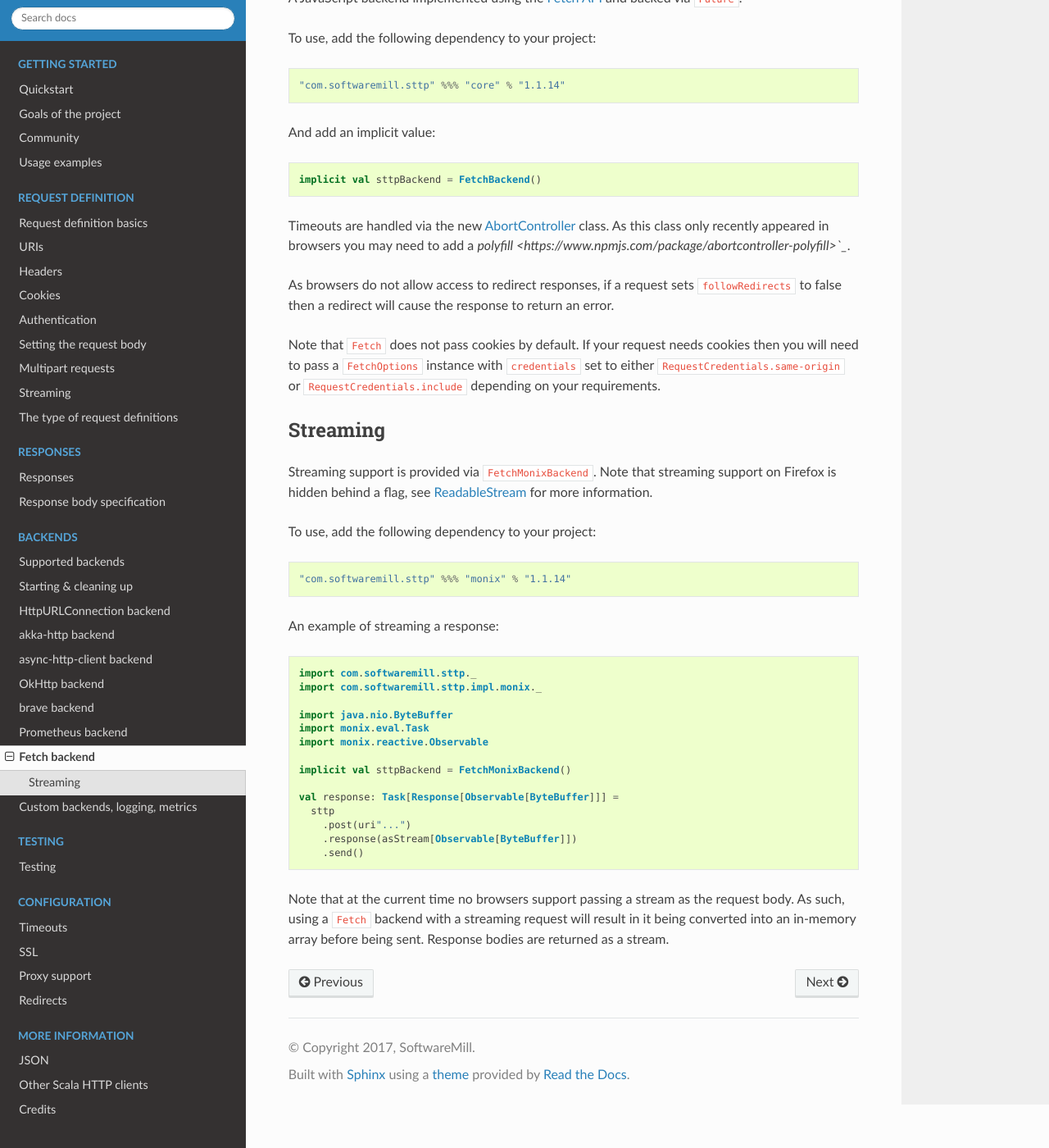
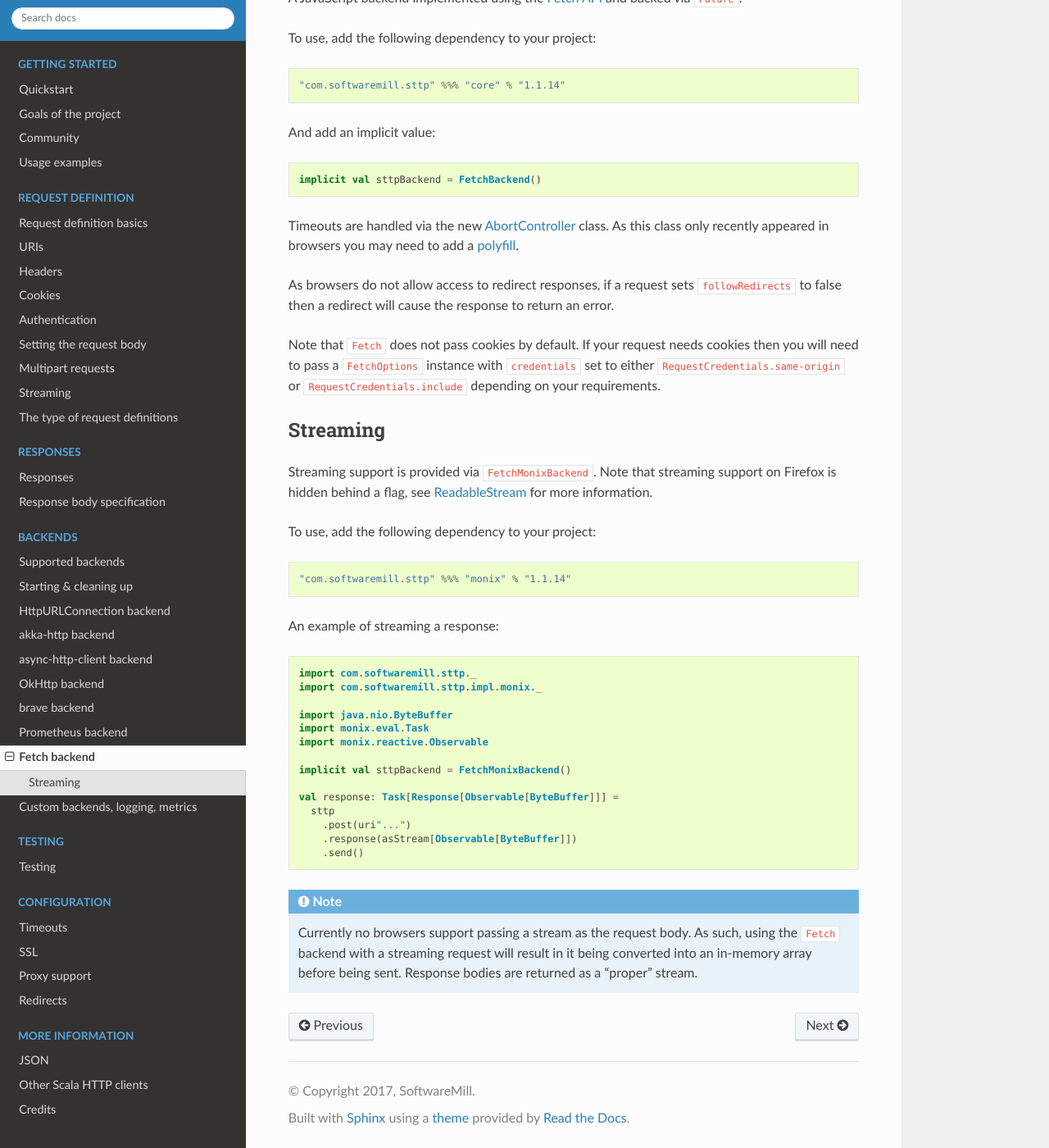
Before and after one commit to softwaremill/sttp, a Sphinx documentation site: the page built from docs/backends/javascript/fetch.rst, in a window 1280 px wide and 1400 px high, scrolled down 174 px. Shown: the whole window at 82% size. Built offline with Sphinx 7.4.7 and the Read the Docs theme 2.0.0, drawn with Linux system fonts in a browser that asks for light colours.

Commit message:
Doc adjustments

```diff
--- a/docs/backends/javascript/fetch.rst
+++ b/docs/backends/javascript/fetch.rst
@@ -11,7 +11,7 @@ And add an implicit value::
 
   implicit val sttpBackend = FetchBackend()
 
-Timeouts are handled via the new `AbortController <https://developer.mozilla.org/en-US/docs/Web/API/AbortController>`_ class. As this class only recently appeared in browsers you may need to add a `polyfill <https://www.npmjs.com/package/abortcontroller-polyfill>`_`.
+Timeouts are handled via the new `AbortController <https://developer.mozilla.org/en-US/docs/Web/API/AbortController>`_ class. As this class only recently appeared in browsers you may need to add a `polyfill <https://www.npmjs.com/package/abortcontroller-polyfill>`_.
 
 As browsers do not allow access to redirect responses, if a request sets ``followRedirects`` to false then a redirect will cause the response to return an error.
 
@@ -43,4 +43,8 @@ An example of streaming a response::
       .response(asStream[Observable[ByteBuffer]])
       .send()
 
-Note that at the current time no browsers support passing a stream as the request body. As such, using a ``Fetch`` backend with a streaming request will result in it being converted into an in-memory array before being sent. Response bodies are returned as a stream.
+
+
+.. note::
+
+  Currently no browsers support passing a stream as the request body. As such, using the ``Fetch`` backend with a streaming request will result in it being converted into an in-memory array before being sent. Response bodies are returned as a "proper" stream.
--- a/docs/backends/prometheus.rst
+++ b/docs/backends/prometheus.rst
@@ -1,7 +1,7 @@
 .. _prometheus_backend:
 
 Prometheus backend
-=============
+==================
 
 To use, add the following dependency to your project::
 
--- a/docs/requests/multipart.rst
+++ b/docs/requests/multipart.rst
@@ -16,7 +16,7 @@ A single part of a multipart request consist of a mandatory name and a payload o
 * ``Map[String, String]``
 * ``Seq[(String, String)]``
 
-Note that on JavaScript ``Web/API/File`` replaces ``File`` and ``Path``.
+Note that in JavaScript ``Web/API/File`` replaces ``File`` and ``Path``.
 
 The content type of each part is by default the same as when setting simple bodies: ``text/plain`` for parts of type ``String``, ``application/x-www-form-urlencoded`` for parts of key-value pairs (form data) and ``application/octet-stream`` otherwise (for binary data).
 
```
